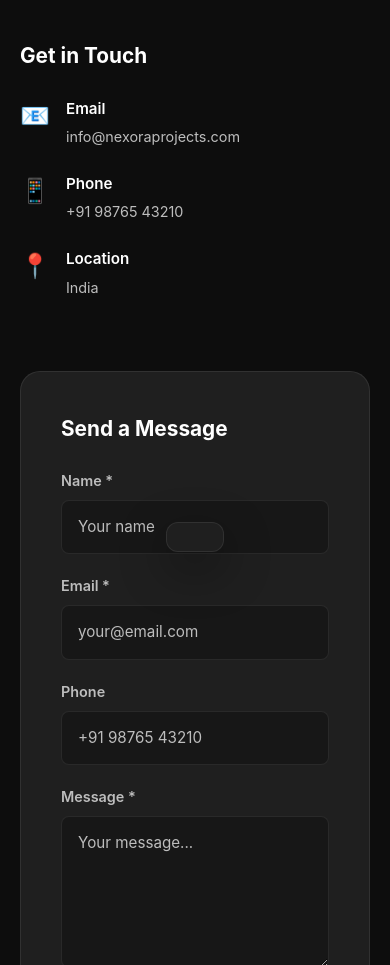
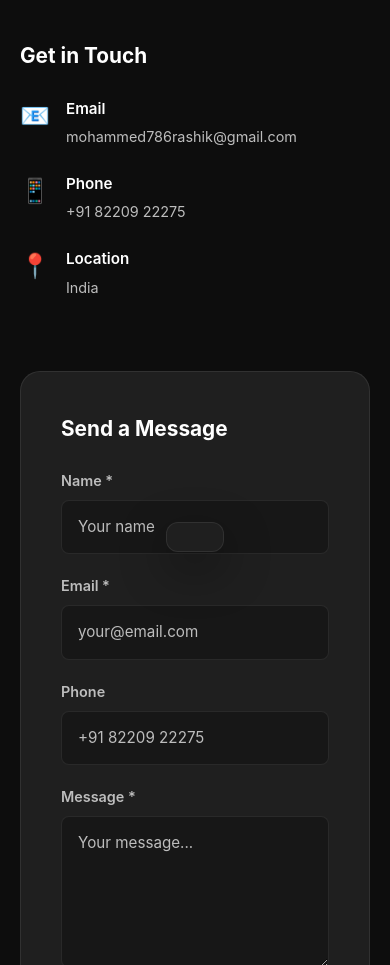
Before and after one commit to Rashik787708/NexoraProjects, a website: page views/contact.html in a window 390 px wide. Shown: the part 360-1325 px from the top of the page. Drawn offline with Linux system fonts and the light colour scheme.

Commit message:
Update contact details to user's email and phone

```diff
--- a/views/contact.html
+++ b/views/contact.html
@@ -42,11 +42,11 @@
             <h3>Get in Touch</h3>
             <div class="contact-item">
               <div class="contact-item-icon">📧</div>
-              <div><h4>Email</h4><p>info@nexoraprojects.com</p></div>
+              <div><h4>Email</h4><p>mohammed786rashik@gmail.com</p></div>
             </div>
             <div class="contact-item">
               <div class="contact-item-icon">📱</div>
-              <div><h4>Phone</h4><p>+91 98765 43210</p></div>
+              <div><h4>Phone</h4><p>+91 82209 22275</p></div>
             </div>
             <div class="contact-item">
               <div class="contact-item-icon">📍</div>
@@ -65,7 +65,7 @@
             </div>
             <div class="form-group">
               <label for="phone">Phone</label>
-              <input type="tel" id="phone" name="phone" placeholder="+91 98765 43210">
+              <input type="tel" id="phone" name="phone" placeholder="+91 82209 22275">
             </div>
             <div class="form-group">
               <label for="message">Message *</label>
```
